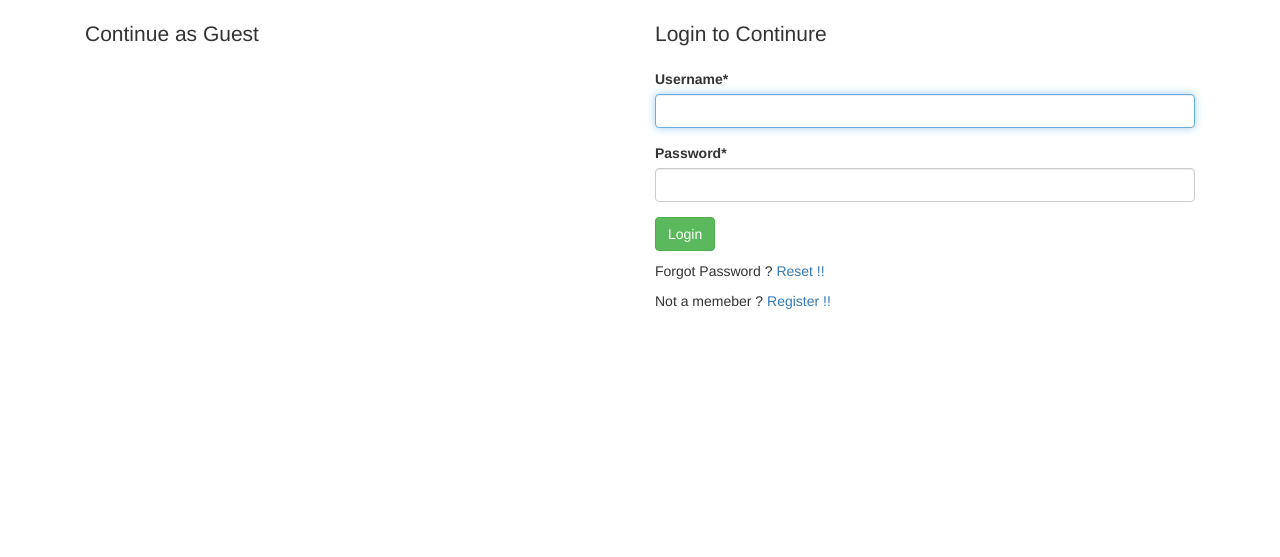
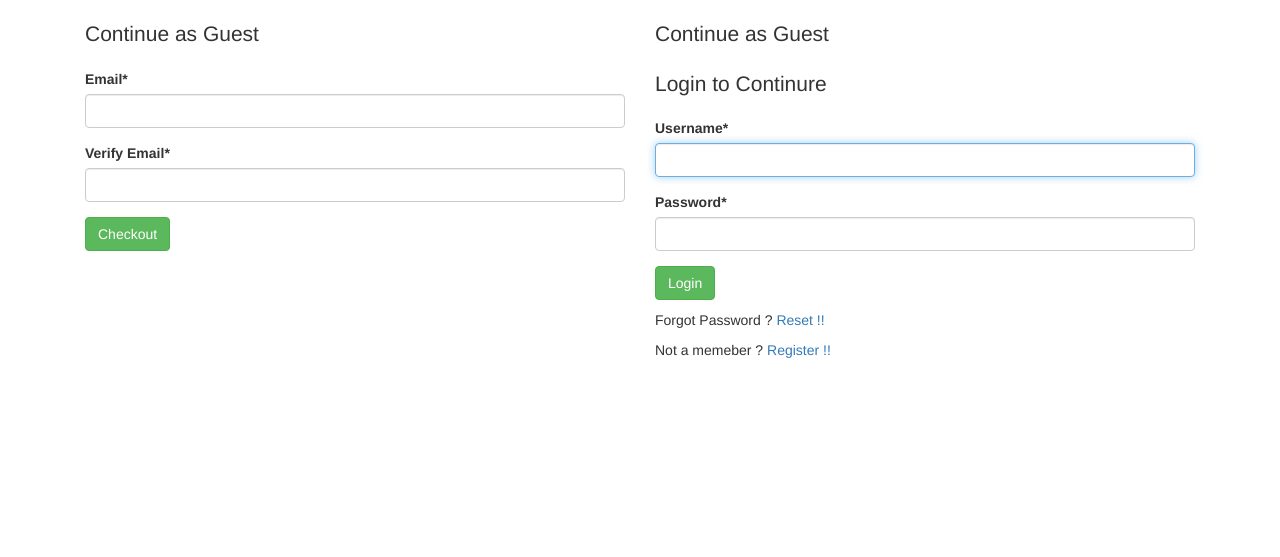
Before and after one commit to horrormyth/Django-Ecommerce, a Django app: page /checkout/ in a window 1280 px wide. Shown: the part 51-608 px from the top of the page. Run offline with Django 3.2, Linux system fonts and the light colour scheme; some libraries are stand-ins or nearby versions.

Commit message:
Add guest checkout form and post method

```diff
--- a/carts/templates/carts/checkout.html
+++ b/carts/templates/carts/checkout.html
@@ -3,6 +3,13 @@
 {% load crispy_forms_tags %}
 
 {% block content %}
+    <div class="col-sm-6">
+        <p class="lead">Continue as Guest</p>
+        <form method="POST" action="">{% csrf_token %}
+            {{ form|crispy }}
+            <input type="submit" class="btn btn-success" value="Checkout">
+        </form>
+    </div>
     {% if not user_auth %}
         <div class="col-sm-6">
             <p class="lead">Continue as Guest</p>
--- a/carts/views.py
+++ b/carts/views.py
@@ -1,10 +1,13 @@
 from django.contrib.auth.forms import AuthenticationForm
+from django.core.urlresolvers import reverse
 from django.http import Http404, JsonResponse
 from django.shortcuts import get_object_or_404, render, redirect
 from django.views.generic.base import View
 from django.views.generic.detail import SingleObjectMixin, DetailView
+from django.views.generic.edit import FormMixin
 
 from carts.models import CartItem, Cart
+from orders.forms import GuestCheckoutForm
 from products.models import Variation
 
 
@@ -106,9 +109,10 @@ class ItemCountView(View):
         raise Http404
 
 
-class CheckoutView(DetailView):
+class CheckoutView(FormMixin, DetailView):
     model = Cart
     template_name = 'carts/checkout.html'
+    form_class = GuestCheckoutForm
 
     def get_object(self, queryset=None):
         cart_id = self.request.session.get('cart_id', None)
@@ -127,4 +131,16 @@ class CheckoutView(DetailView):
         else:
             user_auth = True
         context['user_auth'] = user_auth
+        context['form'] = self.get_form()
         return context
+
+    def post(self, request, *args, **kwargs):
+        form = self.get_form()
+        if form.is_valid():
+            # TODO Handle orders here
+            return self.form_valid(form=form)
+        else:
+            return self.form_invalid(form=form)
+
+    def get_success_url(self):
+        return reverse('checkout')
--- /dev/null
+++ b/orders/forms.py
@@ -0,0 +1,14 @@
+from django import forms
+
+
+class GuestCheckoutForm(forms.Form):
+    email = forms.EmailField()
+    email2 = forms.EmailField(label='Verify Email')
+
+    def validated_email(self):
+        email = self.cleaned_data.get('email')
+        email2 = self.cleaned_data.get('email2')
+
+        if not email == email2:
+            raise forms.ValidationError('Please make sure that provided email are same')
+        return email2
```
